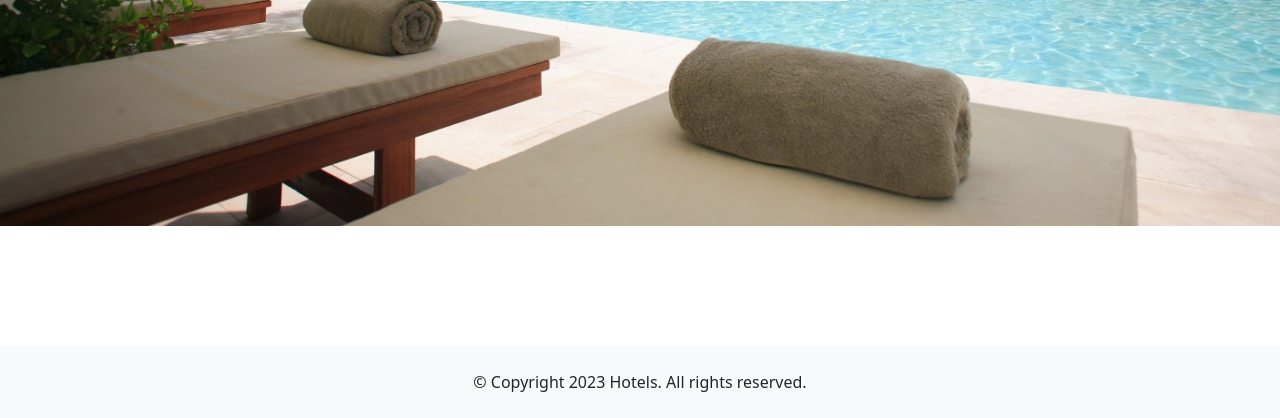
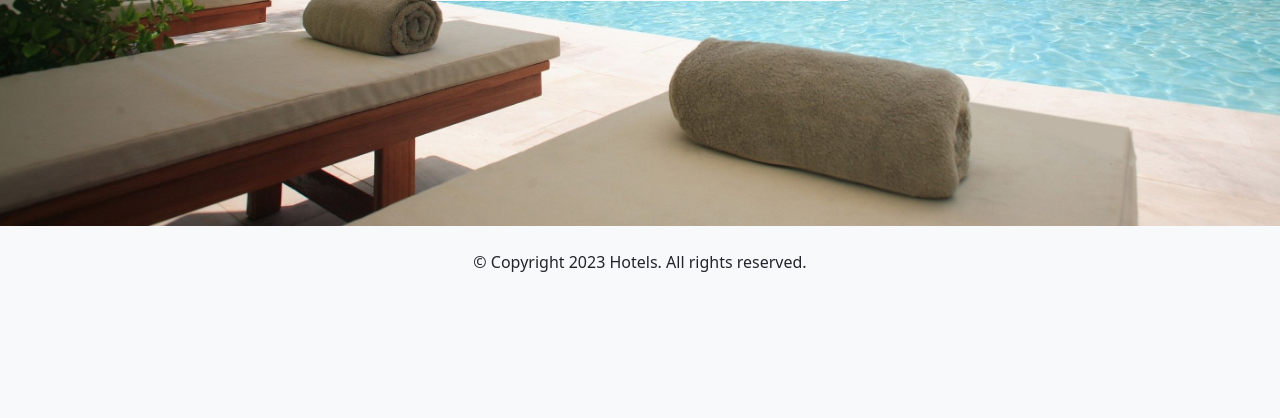
Before and after one commit to thanosch94/Hotel, a PHP site: page / in a window 1280 px wide. Shown: the part 550-968 px from the top of the page. After the commit the page ends 822 px from the top, so only its background shows below. Run offline with PHP 8.4, Linux system fonts and the light colour scheme; some libraries are stand-ins or nearby versions.

Commit message:
Fix footer

```diff
--- a/public/actions/register.php
+++ b/public/actions/register.php
@@ -20,7 +20,7 @@ $userInfo = $user->getByEmail($_REQUEST['email']);
 $token =$user->generateToken($userInfo['user_id']);
 
 //Set cookie
-setcookie('user_token', $token, time()+(30*24*60*60), '/');
+setcookie('user_id', $token, time()+(30*24*60*60), '/');
 
 
 ?>
@@ -63,8 +63,8 @@ setcookie('user_token', $token, time()+(30*24*60*60), '/');
             </div>
         </div>
     </section>
-    <footer class="position-absolute w-100 bottom-0 pt-5 pb-5 top-100">
-        <p class="text-center p-4 bg-light">© Copyright 2023 Hotels. All rights reserved.</p>
+    <footer>
+        <p class="text-center m-0 p-4 bg-light">© Copyright 2023 Hotels. All rights reserved.</p>
     </footer>
 </body>
 </html>
--- a/public/index.php
+++ b/public/index.php
@@ -5,6 +5,8 @@
     <meta http-equiv="X-UA-Compatible" content="IE=edge">
     <meta name="viewport" content="width=device-width, initial-scale=1.0">
     <title>Homepage</title>
+
+    <link rel="stylesheet" href="assets/styles.css">
     <link href="https://cdn.jsdelivr.net/npm/bootstrap@5.3.0-alpha1/dist/css/bootstrap.min.css" rel="stylesheet" integrity="sha384-GLhlTQ8iRABdZLl6O3oVMWSktQOp6b7In1Zl3/Jr59b6EGGoI1aFkw7cmDA6j6gD" crossorigin="anonymous">
     <script src="https://cdn.jsdelivr.net/npm/bootstrap@5.3.0-alpha1/dist/js/bootstrap.bundle.min.js" integrity="sha384-w76AqPfDkMBDXo30jS1Sgez6pr3x5MlQ1ZAGC+nuZB+EYdgRZgiwxhTBTkF7CXvN" crossorigin="anonymous"></script>
     <script src="https://kit.fontawesome.com/022912981f.js" crossorigin="anonymous"></script>
@@ -12,8 +14,8 @@
 <body>
     <?php include('header.php'); ?>
     <main>
-        <section class="z-1 position-absolute">
-            <img class="img-fluid w-100 h-auto" src="images/main.jpg" >
+        <section class="z-1 position-relative">
+            <img class="img-fluid h-auto" src="images/main.jpg" width="100%" >
         </section>
         <section class="container rounded-3 col-4 bg-light z-2 pt-5 pb-4 position-absolute top-50 start-50 translate-middle">
             <form>
@@ -42,8 +44,8 @@
             </form>
         </section>
     </main>
-    <footer class="z-3 position-absolute w-100 bottom-0 pt-5 pb-5 top-100 mt-5">
-        <p class="text-center p-4 bg-light">© Copyright 2023 Hotels. All rights reserved.</p>
+    <footer class="z-3">
+        <p class="text-center m-0 p-4 bg-light">© Copyright 2023 Hotels. All rights reserved.</p>
     </footer>
 </body>
 </html>
```
Also changed, not shown: public/list.php (+4 -3 lines), public/login.php (+5 -5 lines), public/profile.php (+8 -4 lines).
